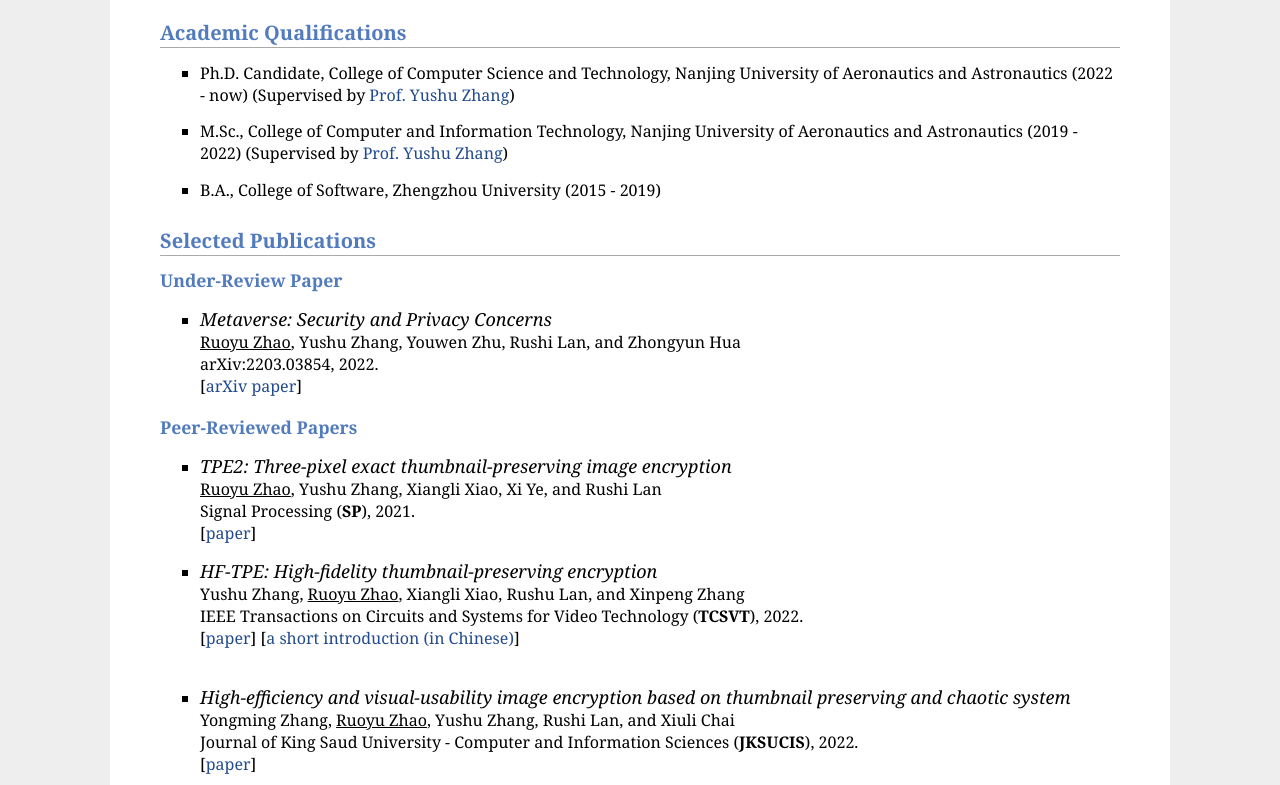
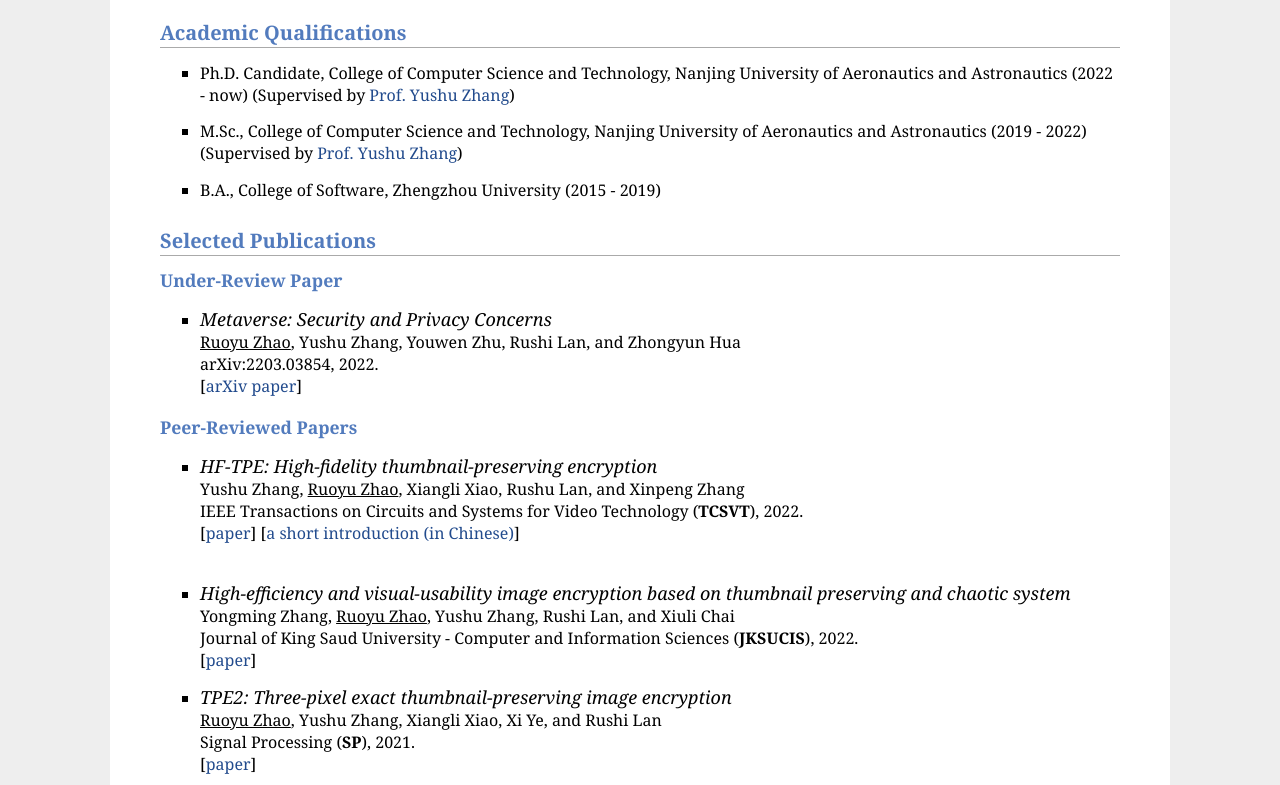
Before and after one commit to ruoyu-zhao/ruoyu-zhao.github.io, a plain HTML site: page index.html in a window 1280 px wide. Shown: the part 640-1425 px from the top of the page. Drawn offline with Linux system fonts and the light colour scheme.

Commit message:
Update index.html

```diff
--- a/index.html
+++ b/index.html
@@ -100,7 +100,7 @@
         (2022 - now) (Supervised by <a href="https://scholar.google.com/citations?user=KTrrZ6IAAAAJ&hl=zh-CN">Prof.
             Yushu Zhang</a>)
     </li>
-    <li> M.Sc., College of Computer and Information Technology, Nanjing University of Aeronautics and Astronautics
+    <li> M.Sc.,  College of Computer Science and Technology, Nanjing University of Aeronautics and Astronautics
         (2019 - 2022)  (Supervised by <a href="https://scholar.google.com/citations?user=KTrrZ6IAAAAJ&hl=zh-CN">Prof.
             Yushu Zhang</a>)
     </li>
@@ -119,12 +119,6 @@
 
 <h3>Peer-Reviewed Papers</h3>
 <ul>
-    <li><i><font size="4">TPE2: Three-pixel exact thumbnail-preserving image encryption</font></i> <br>
-        <u>Ruoyu Zhao</u>, Yushu Zhang, Xiangli Xiao, Xi Ye, and Rushi Lan <br>
-        Signal Processing (<b>SP</b>), 2021.<br>
-        [<a href="https://www.sciencedirect.com/science/article/pii/S016516842100058X">paper</a>]
-    <br>
-    </li>
 
     <li><i><font size="4">HF-TPE: High-fidelity thumbnail-preserving encryption</font></i>
         <br>
@@ -139,6 +133,13 @@
         Yongming Zhang, <u>Ruoyu Zhao</u>, Yushu Zhang, Rushi Lan, and Xiuli Chai <br>
         Journal of King Saud University - Computer and Information Sciences (<b>JKSUCIS</b>), 2022.<br>
         [<a href="https://www.sciencedirect.com/science/article/pii/S1319157822001185">paper</a>]<br>
+    </li>
+
+    <li><i><font size="4">TPE2: Three-pixel exact thumbnail-preserving image encryption</font></i> <br>
+        <u>Ruoyu Zhao</u>, Yushu Zhang, Xiangli Xiao, Xi Ye, and Rushi Lan <br>
+        Signal Processing (<b>SP</b>), 2021.<br>
+        [<a href="https://www.sciencedirect.com/science/article/pii/S016516842100058X">paper</a>]
+    <br>
     </li>
 </ul>
 
```
